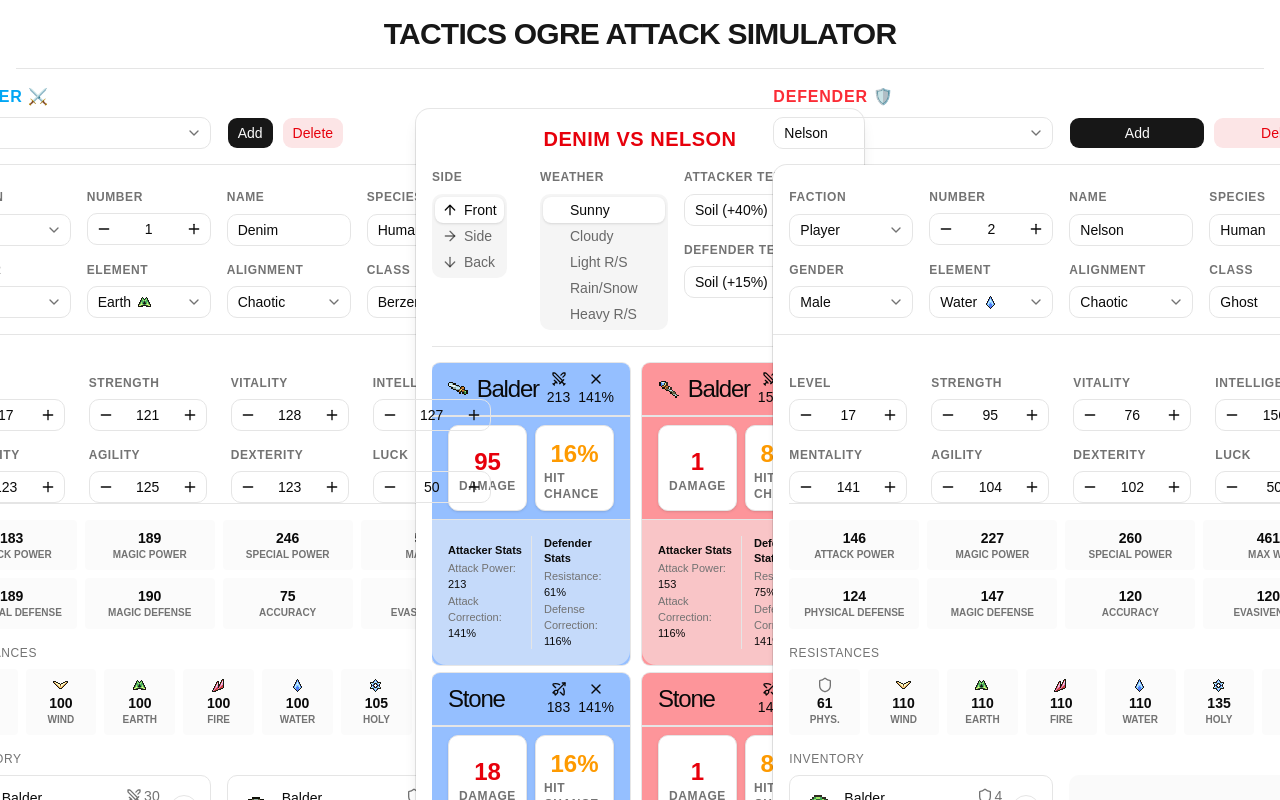
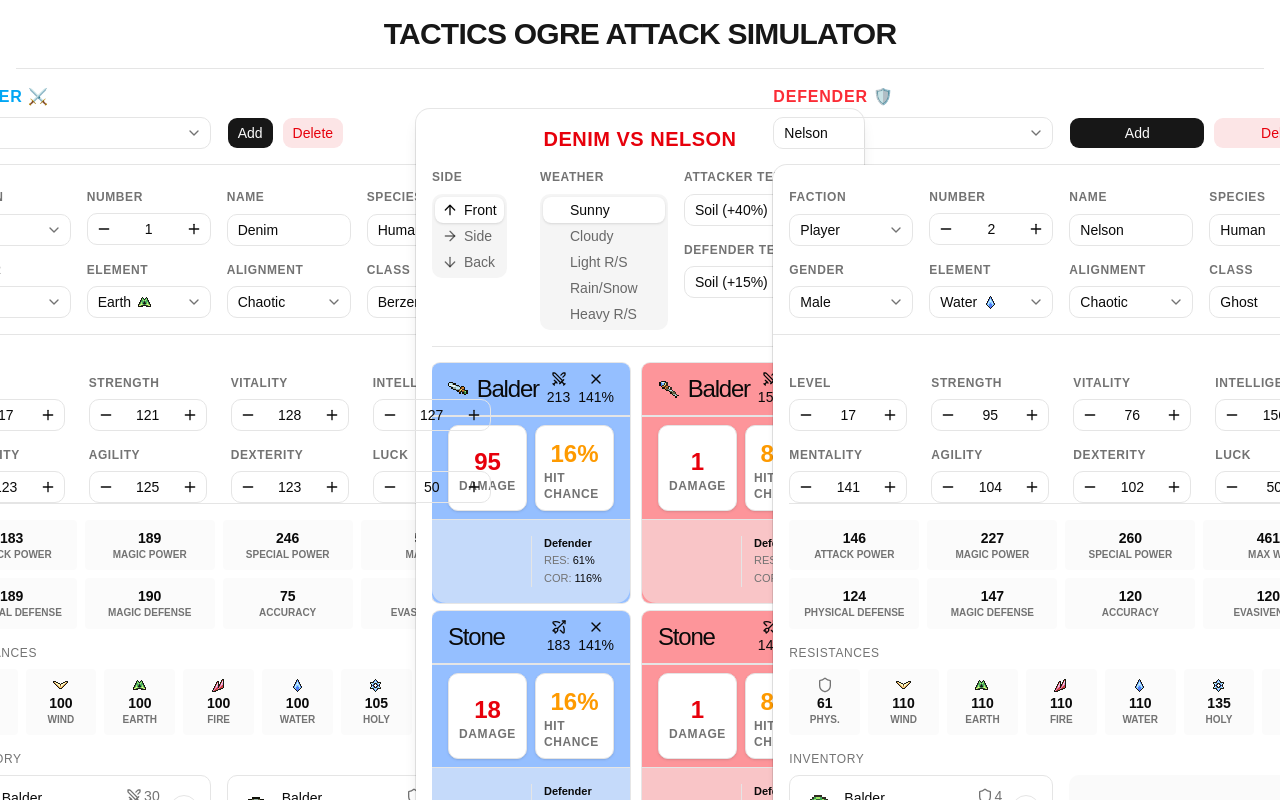
Before and after one commit to high-rolls/tactics-ogre-calculator, a React (Vite) app: page / in a window 1280 px wide. Shown: the top 800 px of the page. Built offline with nearby package versions, Linux system fonts and the light colour scheme; some icons are missing.

Commit message:
Remove attack prediction values from card footer

```diff
--- a/src/components/AttackPredictionCard.tsx
+++ b/src/components/AttackPredictionCard.tsx
@@ -140,28 +140,18 @@ export function AttackPredictionCard({
       </CardContent>
       <CardFooter className="grid grid-cols-2 text-[11px] text-muted-foreground">
         <div className="space-y-0.5">
-          <div className="font-semibold text-foreground">Attacker Stats</div>
-          <div>
-            Attack Power:{" "}
-            <span className="font-medium text-foreground">{attackPower}</span>
-          </div>
-          <div>
-            Attack Correction:{" "}
-            <span className="font-medium text-foreground">
-              {attackCorrection}%
-            </span>
-          </div>
+
         </div>
         <div className="space-y-0.5 border-l pl-3">
-          <div className="font-semibold text-foreground">Defender Stats</div>
+          <div className="font-semibold text-foreground">Defender</div>
           <div>
-            Resistance:{" "}
+            RES:{" "}
             <span className="font-medium text-foreground">
               {defenderResistance}%
             </span>
           </div>
           <div>
-            Defense Correction:{" "}
+            COR:{" "}
             <span className="font-medium text-foreground">
               {defenseCorrection}%
             </span>
```
